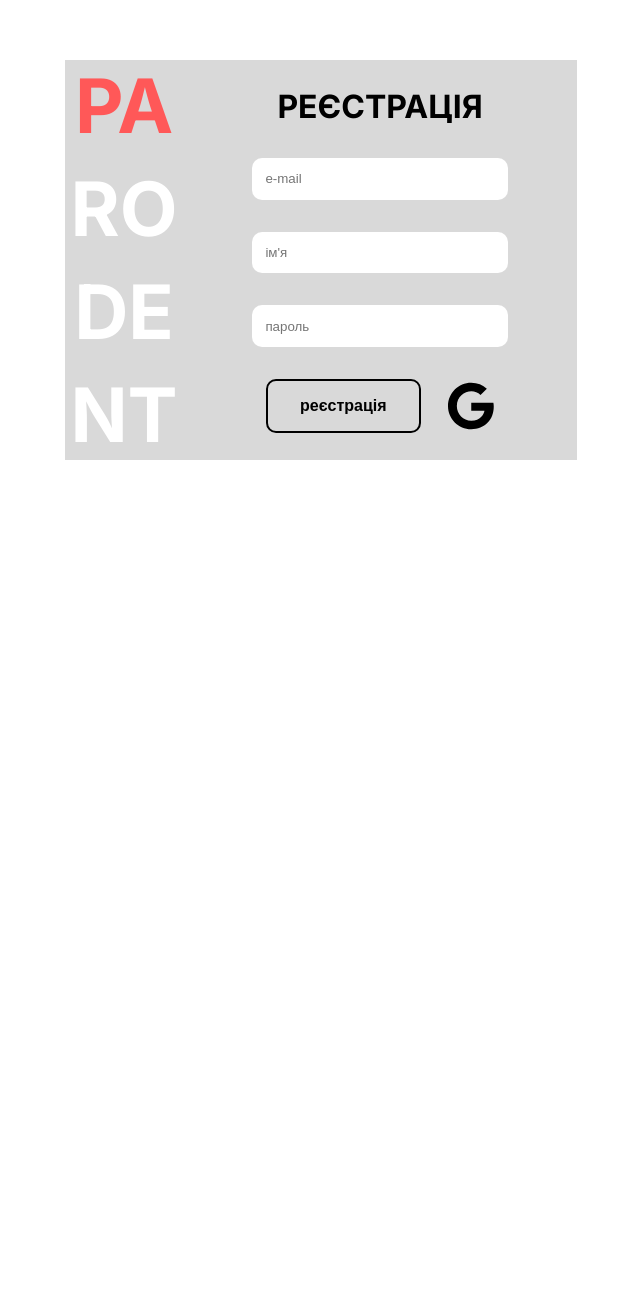
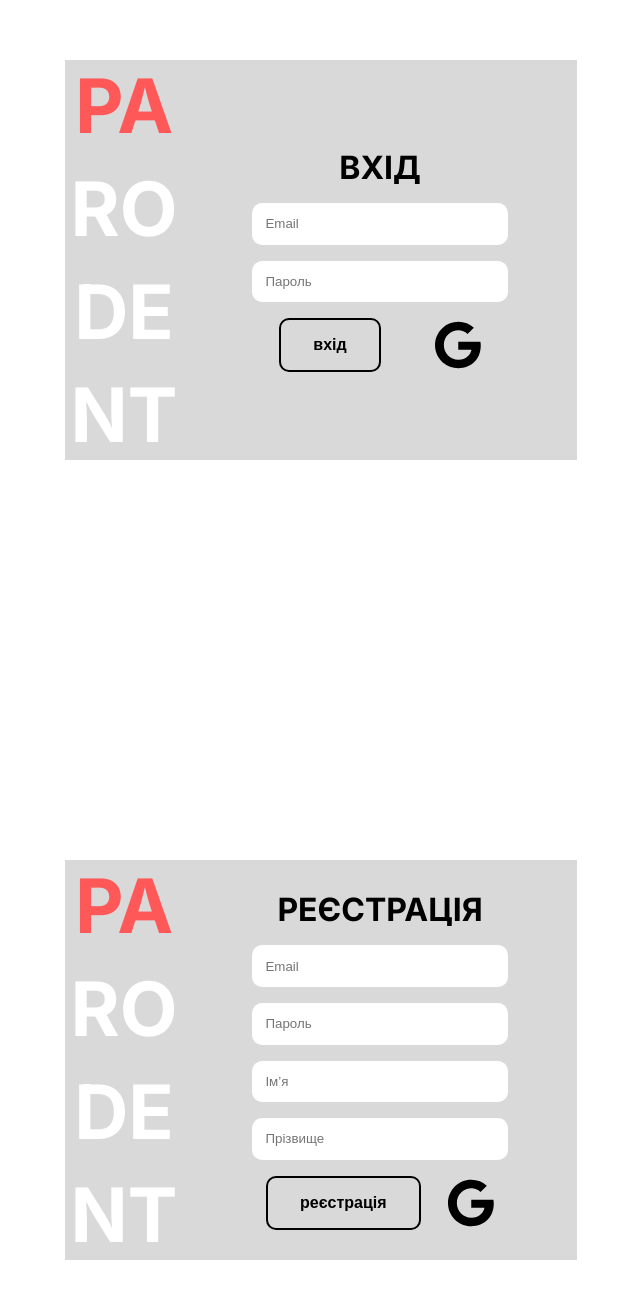
Before and after one commit to Parodent1/ParodentFront, a React (Vite) app: page / in a window 1280 px wide. Shown: the part 140-1438 px from the top of the page, without its empty margins (319-959 px from the left). Before the commit the page ends 800 px from the top, so only its background shows below. Built offline with nearby package versions, Linux system fonts and the light colour scheme.

Commit message:
added signIn function

```diff
--- a/src/App.jsx
+++ b/src/App.jsx
@@ -1,10 +1,12 @@
-import SignUp from "./signUp/SignUp"
+import SignUp from "./pages/signUp/SignUp"
+import SignIn from "./pages/signIn/SignIn"
 import './app.css'
 
 function App() {
 
   return (
     <div className="appBody">
+      <SignIn/>
       <SignUp/>
     </div>
   )
--- /dev/null
+++ b/src/pages/signIn/SignIn.jsx
@@ -0,0 +1,63 @@
+import React, { useState } from "react";
+
+import "../signUp/SignUp.css";
+import Logo from "../../components/logoSing/Logo"
+import { FontAwesomeIcon } from "@fortawesome/react-fontawesome";
+import { faGoogle } from "@fortawesome/free-brands-svg-icons";
+
+function SignIn() {
+const [formData, setFormData] = useState({
+    email: "",
+    password: "",
+    name: "",
+    surname: "",
+  });
+  const handleChange = (e) => {
+    const { name, value } = e.target;
+    setFormData((prev) => ({
+      ...prev,
+      [name]: value,
+    }));
+  };
+  const handleSubmit = (e) => {
+    e.preventDefault();
+    console.log("Дані з форми:", formData);
+  };
+  return (
+    <div className="body">
+      <div className="content">
+        <div className="logoContainer">
+          <Logo />
+        </div>
+        <div className="signUpInputContainer">
+          <h1>вхід</h1>
+          <input
+           className="signUpInput"
+          type="email"
+          name="email"
+          placeholder="Email"
+          value={formData.email}
+          onChange={handleChange}
+          required
+        />
+        <input
+         className="signUpInput"
+          type="password"
+          name="password"
+          placeholder="Пароль"
+          value={formData.password}
+          onChange={handleChange}
+          required
+        />
+
+          <div className="signUpBTNContainer">
+            <button className="signUpInputBTN">вхід</button>
+            <FontAwesomeIcon className="googleLogo" icon={faGoogle} />
+          </div>
+        </div>
+      </div>
+    </div>
+  );
+}
+
+export default SignIn;
--- /dev/null
+++ b/src/pages/signUp/SignUp.jsx
@@ -0,0 +1,79 @@
+import Logo from "../../components/logoSing/Logo";
+import React, { useState } from "react";
+import "./signUp.css";
+import { FontAwesomeIcon } from "@fortawesome/react-fontawesome";
+import { faGoogle } from "@fortawesome/free-brands-svg-icons";
+
+function SignUp() {
+  const [formData, setFormData] = useState({
+    email: "",
+    password: "",
+    name: "",
+    surname: "",
+  });
+  const handleChange = (e) => {
+    const { name, value } = e.target;
+    setFormData((prev) => ({
+      ...prev,
+      [name]: value,
+    }));
+  };
+  const handleSubmit = (e) => {
+    e.preventDefault();
+    console.log("Дані з форми:", formData);
+  };
+  return (
+    <div className="body">
+      <div className="content">
+        <div className="logoContainer">
+          <Logo />
+        </div>
+        <div className="signUpInputContainer">
+          <h1>реєстрація</h1>
+          <input
+           className="signUpInput"
+          type="email"
+          name="email"
+          placeholder="Email"
+          value={formData.email}
+          onChange={handleChange}
+          required
+        />
+        <input
+         className="signUpInput"
+          type="password"
+          name="password"
+          placeholder="Пароль"
+          value={formData.password}
+          onChange={handleChange}
+          required
+        />
+        <input
+         className="signUpInput"
+          type="text"
+          name="name"
+          placeholder="Ім’я"
+          value={formData.name}
+          onChange={handleChange}
+          required
+        />
+        <input
+         className="signUpInput"
+          type="text"
+          name="surname"
+          placeholder="Прізвище"
+          value={formData.surname}
+          onChange={handleChange}
+          required
+        />
+          <div className="signUpBTNContainer">
+            <button type="submit" className="signUpInputBTN">реєстрація</button>
+            <FontAwesomeIcon className="googleLogo" icon={faGoogle} />
+          </div>
+        </div>
+      </div>
+    </div>
+  );
+}
+
+export default SignUp;
--- a/src/signUp/signUp.css
+++ b/src/pages/signUp/signUp.css
@@ -22,7 +22,7 @@
     width: 100%;
     align-items: center;
     justify-content: center;
-    gap: 2em;
+    gap: 1em;
 }
 .signUpInputContainer h1{
     text-transform: uppercase;
--- a/src/signUp/SignUp.jsx
+++ /dev/null
@@ -1,28 +0,0 @@
-import Logo from "../components/logoSing/Logo"
-import './signUp.css'
-import { FontAwesomeIcon } from "@fortawesome/react-fontawesome";
-import { faGoogle } from "@fortawesome/free-brands-svg-icons";
-
-function SignUp() {
-  return (
-    <div className="body">
-        <div className="content">
-            <div className="logoContainer">
-                <Logo/>
-            </div>
-            <div className="signUpInputContainer">
-                <h1>реєстрація</h1>
-                <input className="signUpInput" type="text" placeholder="e-mail"/>
-                <input className="signUpInput" type="text" placeholder="ім'я"/>
-                <input className="signUpInput" type="text" placeholder="пароль"/>
-                <div className="signUpBTNContainer">
-                  <button className="signUpInputBTN">реєстрація</button>
-                  <FontAwesomeIcon className="googleLogo" icon={faGoogle} />
-                </div>
-            </div>
-        </div>
-    </div>
-  )
-}
-
-export default SignUp
```
Also changed, not shown: src/pages/weeklySchedule/WeeklySchedule.jsx (added, +11 -0 lines), src/pages/weeklySchedule/weeklySchedule.css (added).
